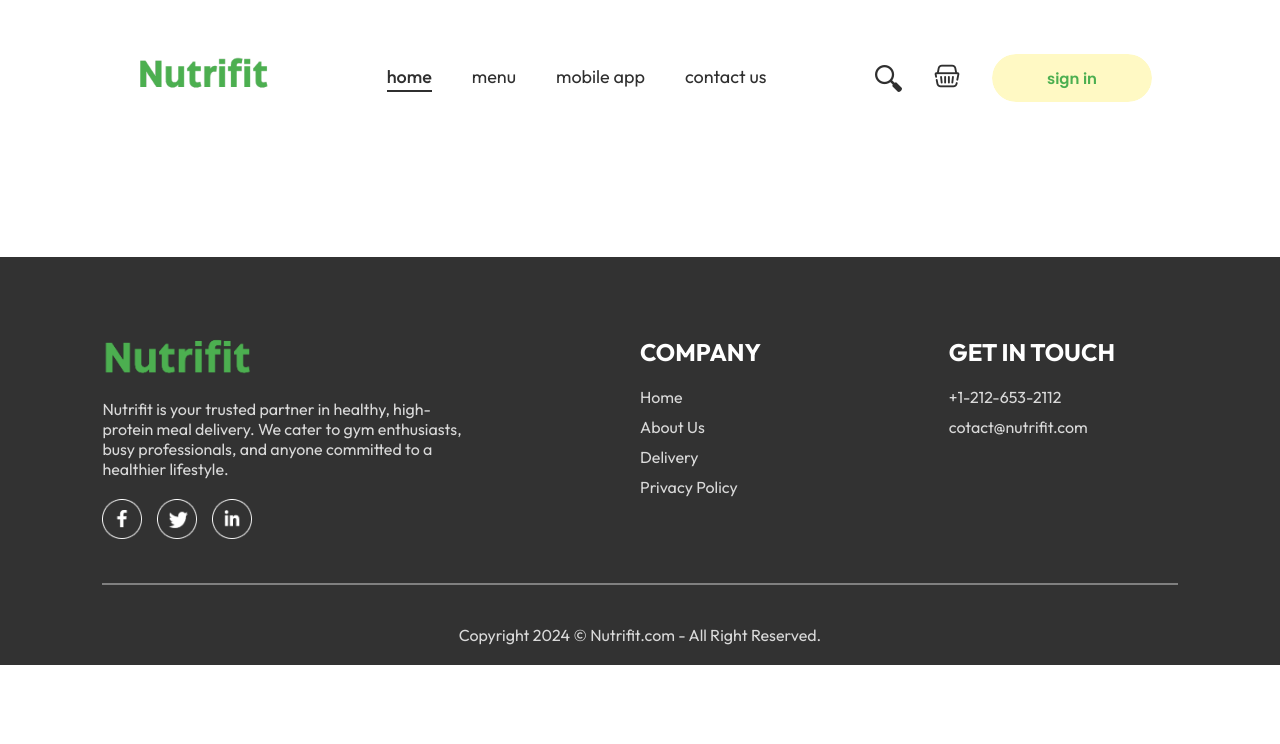
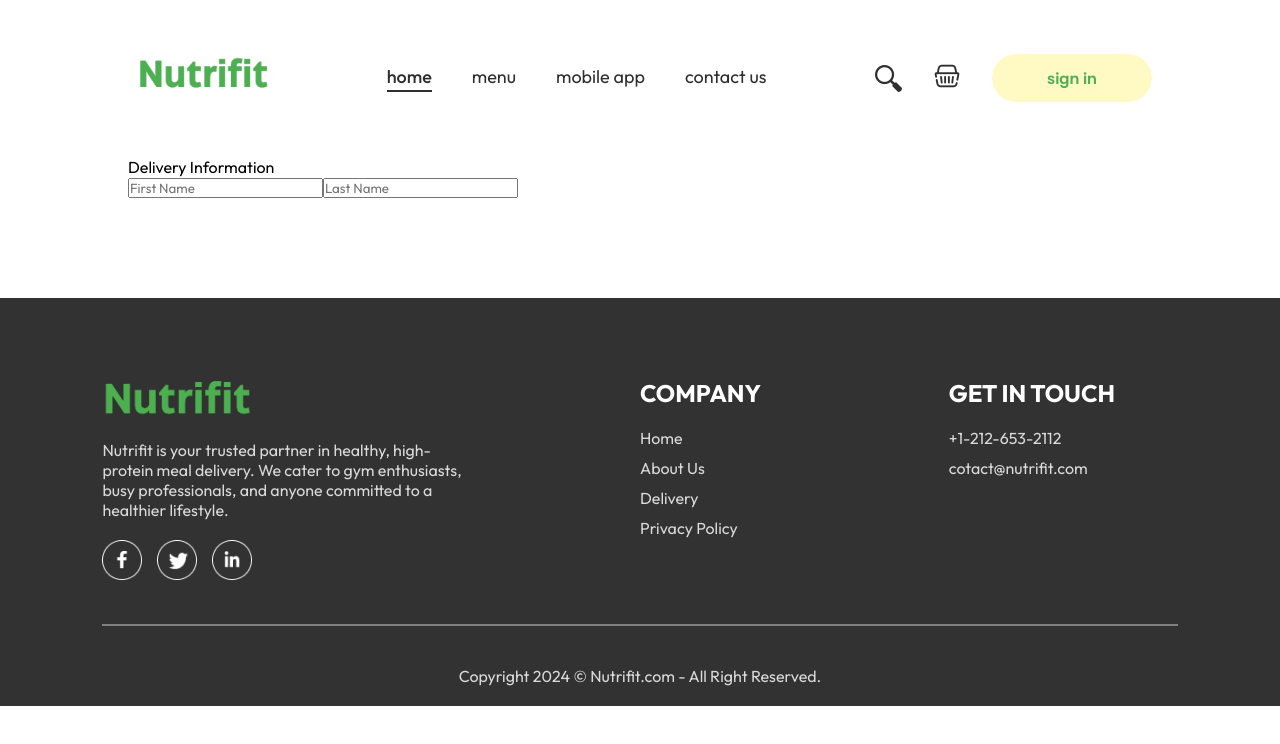
Before and after one commit to harshitaphadtare/Nutrifit, a React (Vite) app in the folder frontend/: page /order in a window 1280 px wide. Shown: the top 744 px of the page. Built offline with nearby package versions, Linux system fonts and the light colour scheme.

Commit message:
started with placeorder page

```diff
--- a/frontend/src/pages/PlaceOrder/PlaceOrder.jsx
+++ b/frontend/src/pages/PlaceOrder/PlaceOrder.jsx
@@ -3,9 +3,18 @@
 
 const PlaceOrder = () => {
   return (
-    <div>
-
-    </div>
+    <form className='place-order'>
+      <div className="place-order-left">
+        <p className="title">Delivery Information</p>
+        <div className="multi-fields">
+          <input type="text" placeholder='First Name' />
+          <input type="text" placeholder='Last Name' />
+        </div>
+      </div>
+      <div className="place-order-right">
+      {/* start */}
+      </div>
+    </form>
   )
 }
 
```
